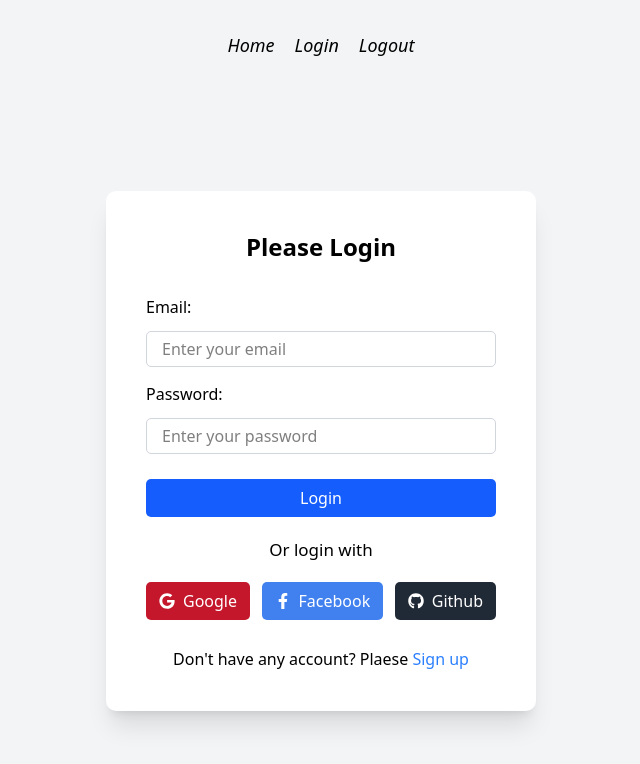
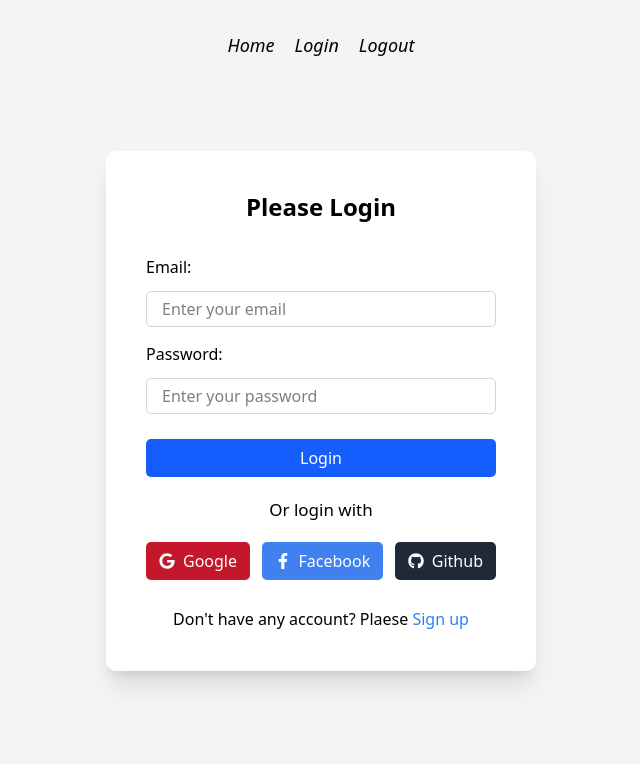
Before and after one commit to shadafhossain01/Firebase-Authentication-Design, a React (Vite) app: page /login in a window 1280 px wide. Shown: the top 764 px of the page, without its empty margins (319-959 px from the left). Built offline with nearby package versions, Linux system fonts and the light colour scheme.

Commit message:
Fix height

```diff
--- a/src/components/login/LoginForm.jsx
+++ b/src/components/login/LoginForm.jsx
@@ -3,7 +3,7 @@ import SocialIcon from "../common/SocialIcon";
 
 const LoginForm = () => {
   return (
-    <div className="flex justify-center items-center min-h-[90vh] flex-col">
+    <div className="flex justify-center items-center min-h-[80vh] flex-col">
       <div className="bg-white shadow-xl p-10 rounded-[10px]">
         <h2 className="font-bold text-center text-2xl mb-8">Please Login</h2>
 
--- a/src/components/signup/SignUpForm.jsx
+++ b/src/components/signup/SignUpForm.jsx
@@ -3,7 +3,7 @@ import SocialIcon from "../common/SocialIcon";
 
 const SignUpForm = () => {
   return (
-    <div className="flex justify-center items-center min-h-[90vh] flex-col">
+    <div className="flex justify-center items-center min-h-[80vh] flex-col">
       <div className="bg-white shadow-xl p-10 rounded-[10px]">
         <h2 className="font-bold text-center text-2xl mb-8">Sign up Form</h2>
 
```
